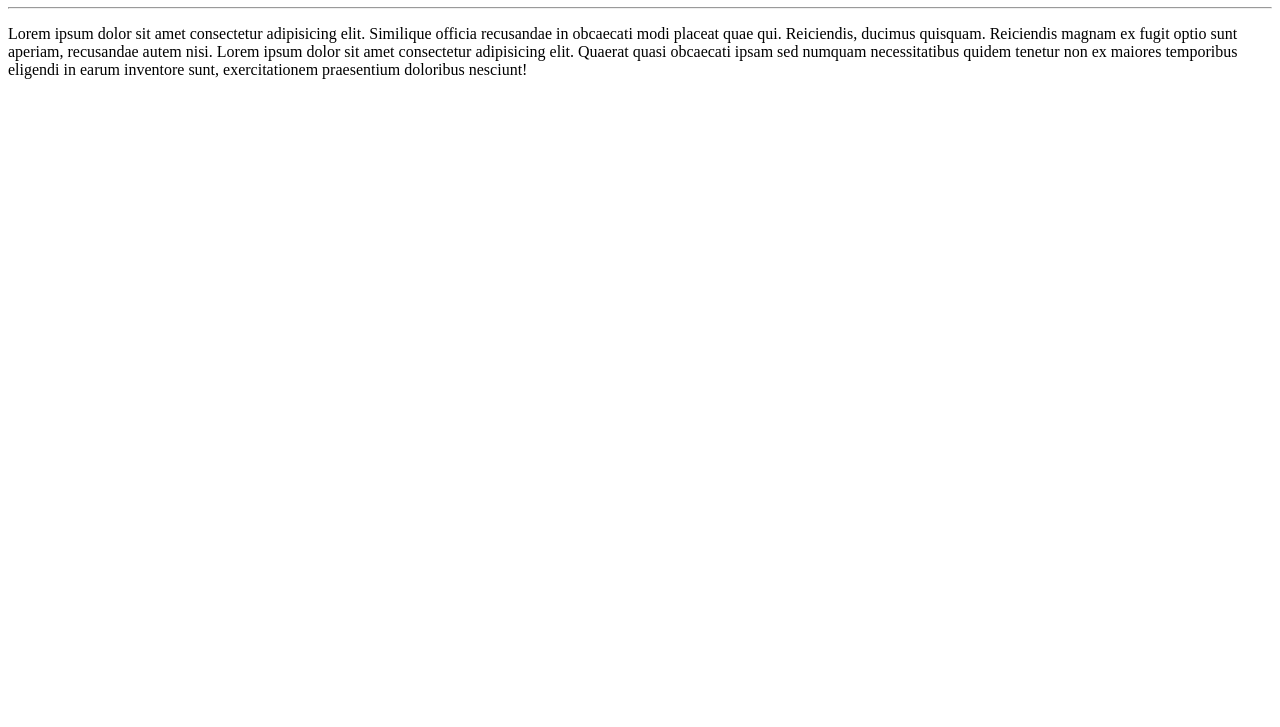
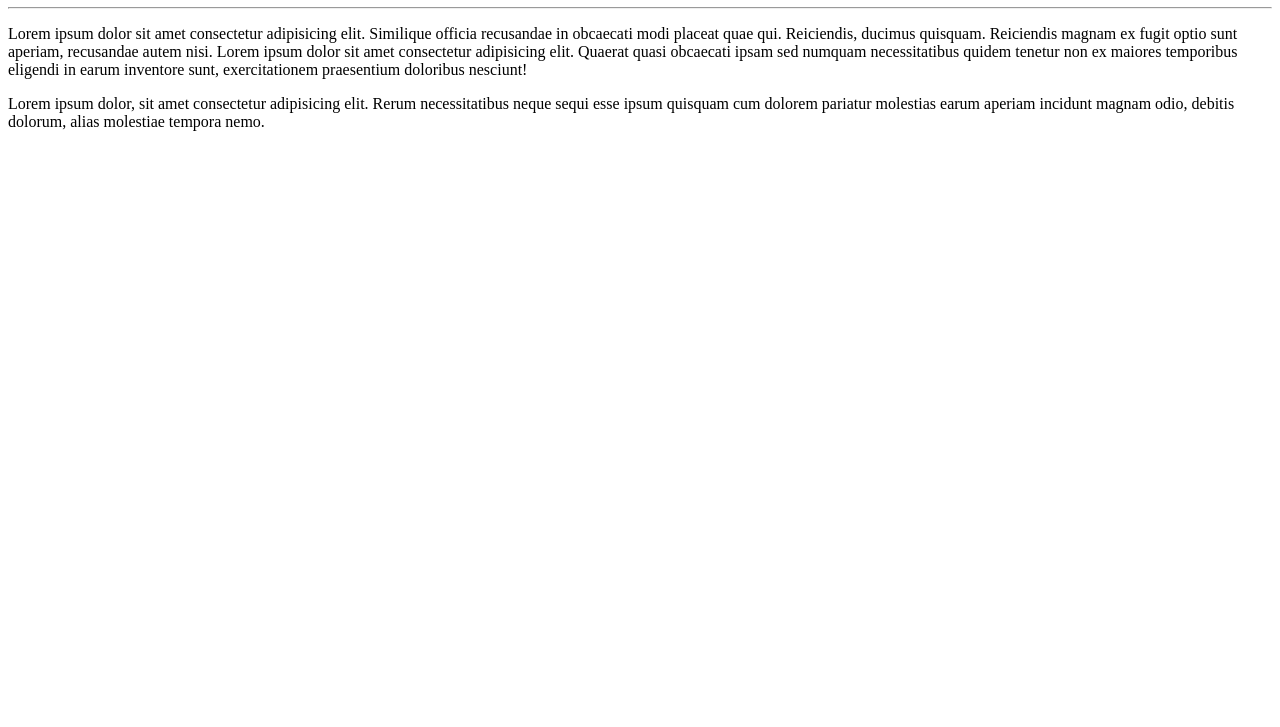
Before and after one commit to Emilly-kill-dev/Ola-Mundo, a plain HTML site: page site-exemplo/index.html in a window 1280 px wide. Shown: the part 73-800 px from the top of the page. Drawn offline with Linux system fonts and the light colour scheme.

Commit message:
Adicionei 1 paragrafo

```diff
--- a/site-exemplo/index.html
+++ b/site-exemplo/index.html
@@ -10,5 +10,6 @@
     <h1>Olá Mundo</h1>
     <hr>
     <p>Lorem ipsum dolor sit amet consectetur adipisicing elit. Similique officia recusandae in obcaecati modi placeat quae qui. Reiciendis, ducimus quisquam. Reiciendis magnam ex fugit optio sunt aperiam, recusandae autem nisi. Lorem ipsum dolor sit amet consectetur adipisicing elit. Quaerat quasi obcaecati ipsam sed numquam necessitatibus quidem tenetur non ex maiores temporibus eligendi in earum inventore sunt, exercitationem praesentium doloribus nesciunt!</p>
+    <p>Lorem ipsum dolor, sit amet consectetur adipisicing elit. Rerum necessitatibus neque sequi esse ipsum quisquam cum dolorem pariatur molestias earum aperiam incidunt magnam odio, debitis dolorum, alias molestiae tempora nemo.</p>
 </body>
 </html>
```
